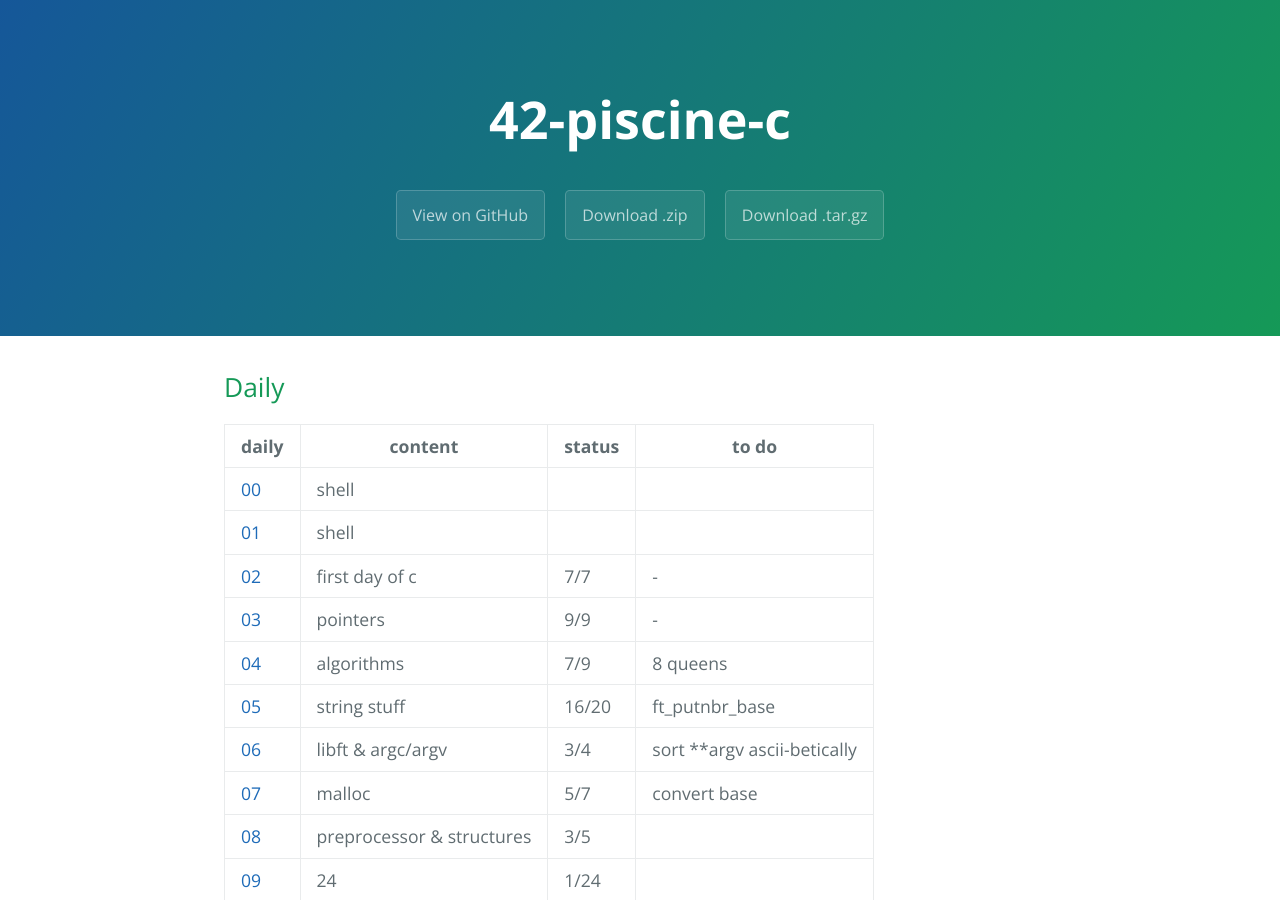
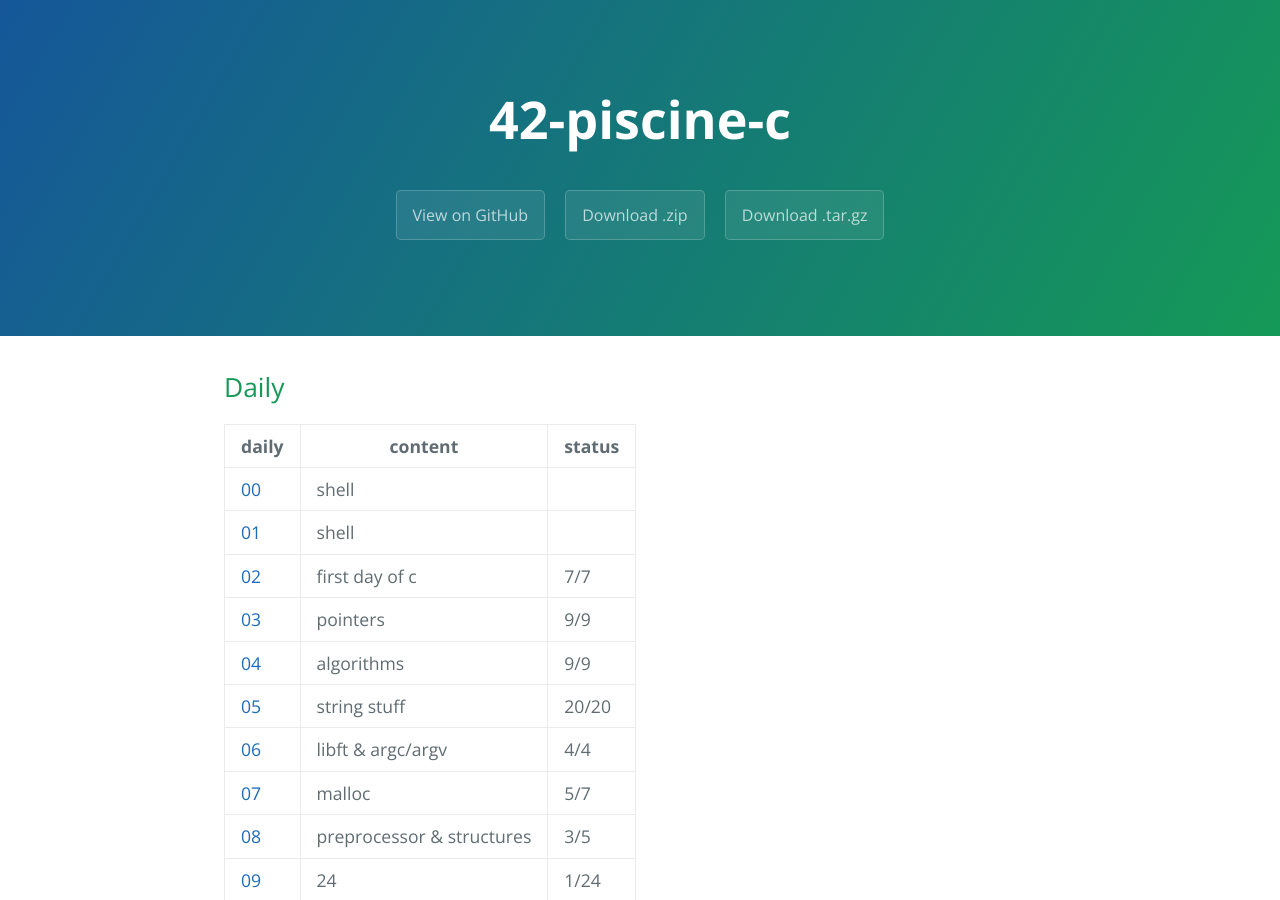
Before and after one commit to Obsaa/42-piscine-c-1, a Jekyll site: the page built from index.md, in a window 1280 px wide and 900 px high. Built offline with Jekyll 4.4.1, drawn with Linux system fonts in a browser that asks for light colours; some of the changed text lies outside the part shown.

Commit message:
Update index.md

```diff
--- a/index.md
+++ b/index.md
@@ -4,22 +4,22 @@
 
 ## Daily
 
-| daily | content | status | to do |
-|---   |---      |---   |---     |
-| [00](pdfs/j00.pdf) | shell | | |
-| [01](pdfs/j01.pdf) | shell | | |
-| [02](pdfs/j02.pdf) | first day of c | 7/7 | - |
-| [03](pdfs/j03.pdf) | pointers | 9/9 | - |
-| [04](pdfs/j04.pdf) | algorithms | 7/9 | 8 queens |
-| [05](pdfs/j05.pdf) | string stuff | 16/20 | ft_putnbr_base |
-| [06](pdfs/j06.pdf) | libft & argc/argv | 3/4 | sort **argv ascii-betically |
-| [07](pdfs/j07.pdf) | malloc | 5/7 | convert base |
-| [08](pdfs/j08.pdf) | preprocessor & structures | 3/5 | |
-| [09](pdfs/j09/ex00.pdf) | 24 | 1/24 | |
-| [10](pdfs/j10.pdf) | makefile & functions ptrs | 5/9 | do operation |
-| [11](pdfs/j11.pdf) | struct s_list | 14/17 | ft_list_reverse_fun |
-| [12](pdfs/j12.pdf) | file handling | - | |
-| [13](pdfs/j13.pdf) | - | - | |
+| daily | content | status |
+|---   |---      |---   |
+| [00](pdfs/j00.pdf) | shell | |
+| [01](pdfs/j01.pdf) | shell | |
+| [02](pdfs/j02.pdf) | first day of c | 7/7 |
+| [03](pdfs/j03.pdf) | pointers | 9/9 |
+| [04](pdfs/j04.pdf) | algorithms | 9/9 |
+| [05](pdfs/j05.pdf) | string stuff | 20/20 |
+| [06](pdfs/j06.pdf) | libft & argc/argv | 4/4 |
+| [07](pdfs/j07.pdf) | malloc | 5/7 |
+| [08](pdfs/j08.pdf) | preprocessor & structures | 3/5 |
+| [09](pdfs/j09/ex00.pdf) | 24 | 1/24 |
+| [10](pdfs/j10.pdf) | makefile & functions ptrs | 5/9 |
+| [11](pdfs/j11.pdf) | struct s_list | 14/17 |
+| [12](pdfs/j12.pdf) | file handling | - |
+| [13](pdfs/j13.pdf) | - | - |
 
 ## Projects
 
```
